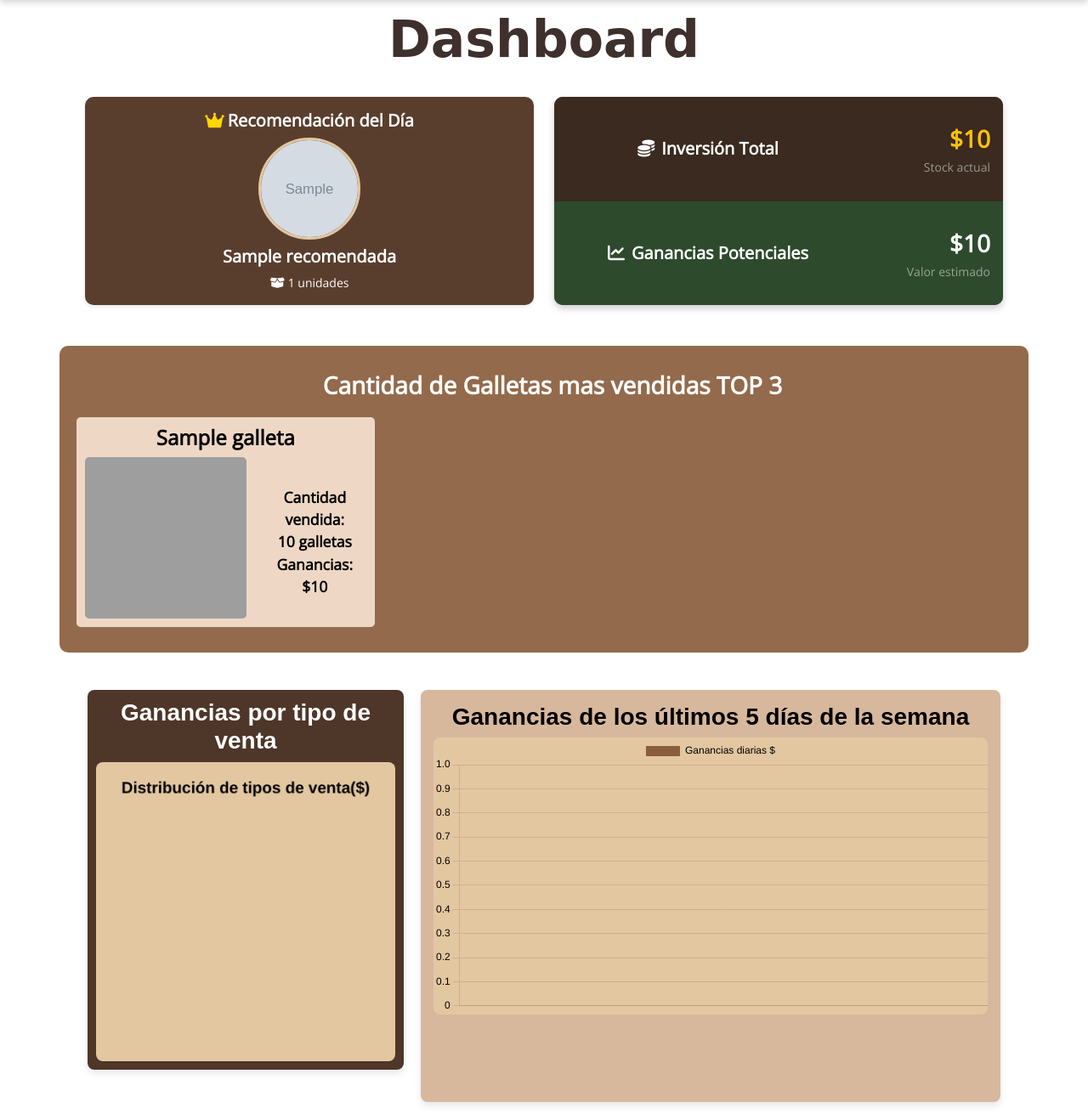
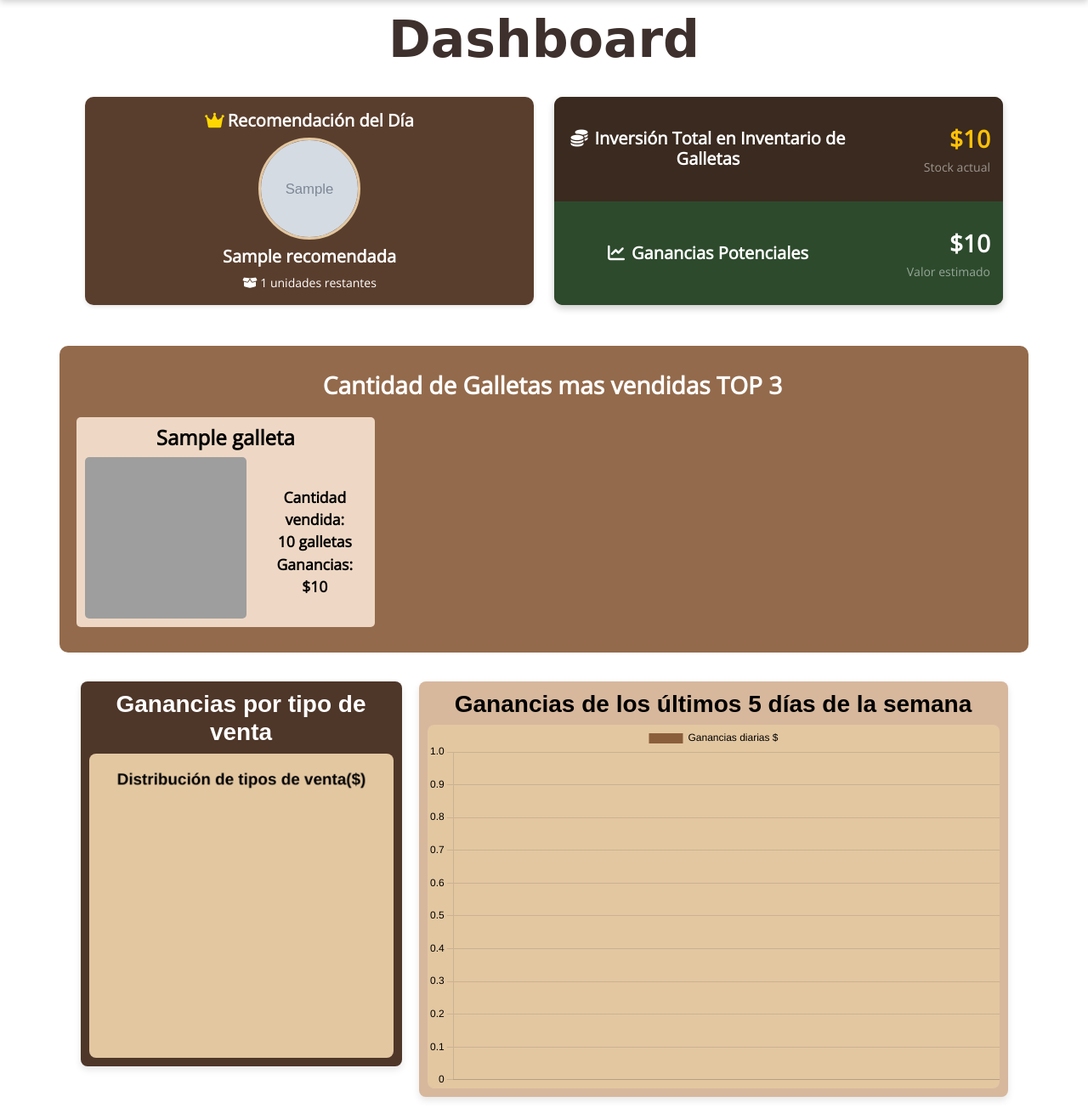
Before and after one commit to LuisGOSI/donGalleto, a Flask app: template templates/admin/admin_dashboard.html in a window 1280 px wide. Shown: the part 123-1440 px from the top of the page at 85% size. After the commit the page ends 1418 px from the top, so only its background shows below. Run offline with Flask 3, Linux system fonts and the light colour scheme; the template is opened without the code that fills it: most values are stand-ins (such as "Sample title", 1, 10 or a date in 2020); grey boxes marked "Sample" are stand-in pictures; some libraries are stand-ins or nearby versions; some web fonts are replaced; grey boxes are pictures that could not be loaded.

Commit message:
modficiacion de corteVentas y dashboard (listos)

```diff
--- a/main.py
+++ b/main.py
@@ -32,7 +32,6 @@ def admin_dashboard():
     presentaciones = dashboard.getPresentaciones()
     ganancias = dashboard.getGanancias()
     galletas = dashboard.getGalletasTop()
-    ventas = dashboard.getVentasPorDia()
     inversion=dashboard.getInversionGalletas()
     recomendada=dashboard.getGalletaRecomendad()
     return render_template(
@@ -41,7 +40,6 @@ def admin_dashboard():
         ganancias=ganancias,
         galletas=galletas,
         user=user,
-        ventas=ventas,
         inversion=inversion,
         recomendada=recomendada,
     )
--- a/templates/admin/admin_dashboard.html
+++ b/templates/admin/admin_dashboard.html
@@ -25,13 +25,13 @@
                         <div class="d-flex justify-content-center text-white small gap-3">
                             <div>
                                 <i class="fas fa-box-open"></i>
-                                {{ recomendada[0]['total_existencias'] | int }} unidades
+                                {{ recomendada[0]['total_existencias'] | int }} unidades restantes
                             </div>
                         </div>
                     {% else %}
                         <img src="{{ url_for('static', filename='img/thisIsFine.png') }}"
-                             alt="Galleta recomendada"
-                             class="img-fluid mx-auto mb-2" style="width: 120px; height: 120px; object-fit: cover; border-radius: 50%; border: 3px solid #E3C7A1;">
+                            alt="Galleta recomendada"
+                            class="img-fluid mx-auto mb-2" style="width: 120px; height: 120px; object-fit: cover; border-radius: 50%; border: 3px solid #E3C7A1;">
 
                         <h5 class="text-white mb-2" style="font-weight: 700;">
                             No hay recomendación disponible
@@ -52,7 +52,7 @@
                 <div class="row g-0 h-50 align-items-center" style="background: #3a2a1f; border-radius: 10px 10px 0 0; padding: 15px;">
                     <div class="col-8">
                         <h5 class="text-white fw-bold mb-0">
-                            <i class="fas fa-coins me-2"></i>Inversión Total
+                            <i class="fas fa-coins me-2"></i>Inversión Total en Inventario de Galletas
                         </h5>
                     </div>
                     <div class="col-4 text-end">
@@ -110,16 +110,18 @@
     </div>
 </div>
 <br>
-<div class="charts-section" style="display: flex; justify-content: center; gap: 20px; align-items: flex-start;">
+<div class="charts-section" style="display: flex; flex-wrap: nowrap; justify-content: center; gap: 20px; align-items: flex-start; width: 100%; overflow-x: auto; padding: 10px; box-sizing: border-box;">
 
-    <div class="chart-card" style="background: #4E3629; color: black; padding: 10px; border-radius: 8px; width: 30%; box-shadow: 0 4px 8px rgba(0,0,0,0.1);">
+    <div class="chart-card" style="background: #4E3629; color: white; padding: 10px; border-radius: 8px; width: 30%; box-shadow: 0 4px 8px rgba(0,0,0,0.1); flex-shrink: 0;">
         <h3 style="color: white; font-weight: bold; margin-top: 0; text-align: center; font-size: 28px;">Ganancias por tipo de venta</h3>
         <canvas id="ventasChart" style="background: #E3C7A1; border-radius: 8px; width: 100%; height: 150px; display: block; padding: 10px;"></canvas>
     </div>
 
-    <div class="chart-card" style="background: #D7B89D; padding: 15px; border-radius: 8px;width: 55%; height:485px; box-shadow: 0 4px 8px rgba(0,0,0,0.1);">
-        <h3 style="color: black; font-weight: bold; margin-top: 0; text-align: center;">Ganancias de  los últimos 5 días de la semana</h3>
-        <canvas id="gananciasChart" style="background: #E3C7A1; border-radius: 8px; width: 100%;  display: block;"></canvas>
+    <div class="chart-card" style="background: #D7B89D; color: white; padding: 10px; border-radius: 8px; width: 55%; box-shadow: 0 4px 8px rgba(0,0,0,0.1); flex-shrink: 0;">
+        <h3 style="color: black; font-weight: bold; margin-top: 0; text-align: center; flex-shrink: 0;">Ganancias de los últimos 5 días de la semana</h3>
+        <div style="flex-grow: 1; min-height: 0; overflow: hidden;">
+            <canvas id="gananciasChart" style="background: #E3C7A1; border-radius: 8px; width: 100%; height: 428px; display: block;"></canvas>
+        </div>
     </div>
 </div>
 
```
Also changed, not shown: database/admin/dashboard.py (+2 -20 lines).
